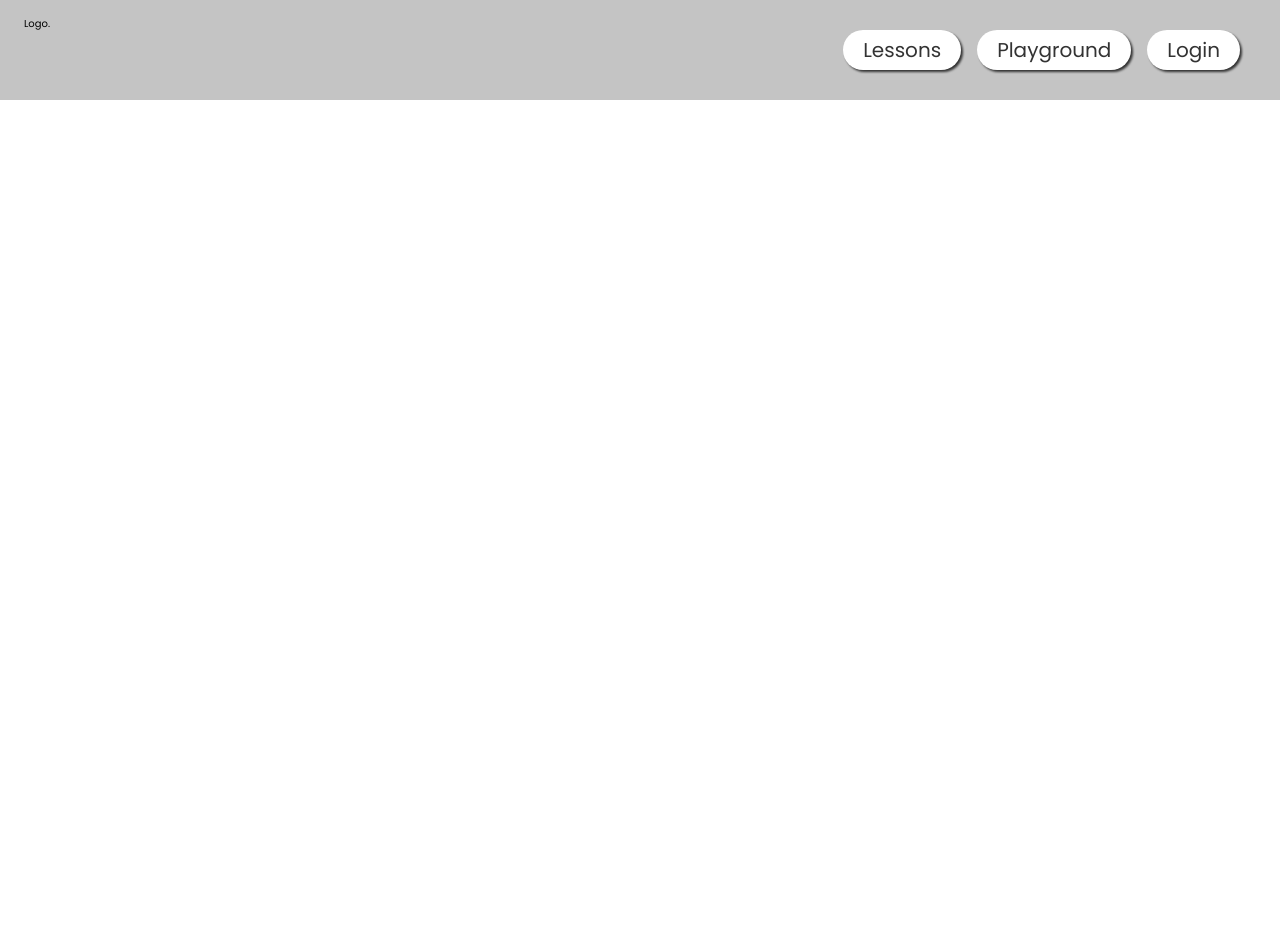
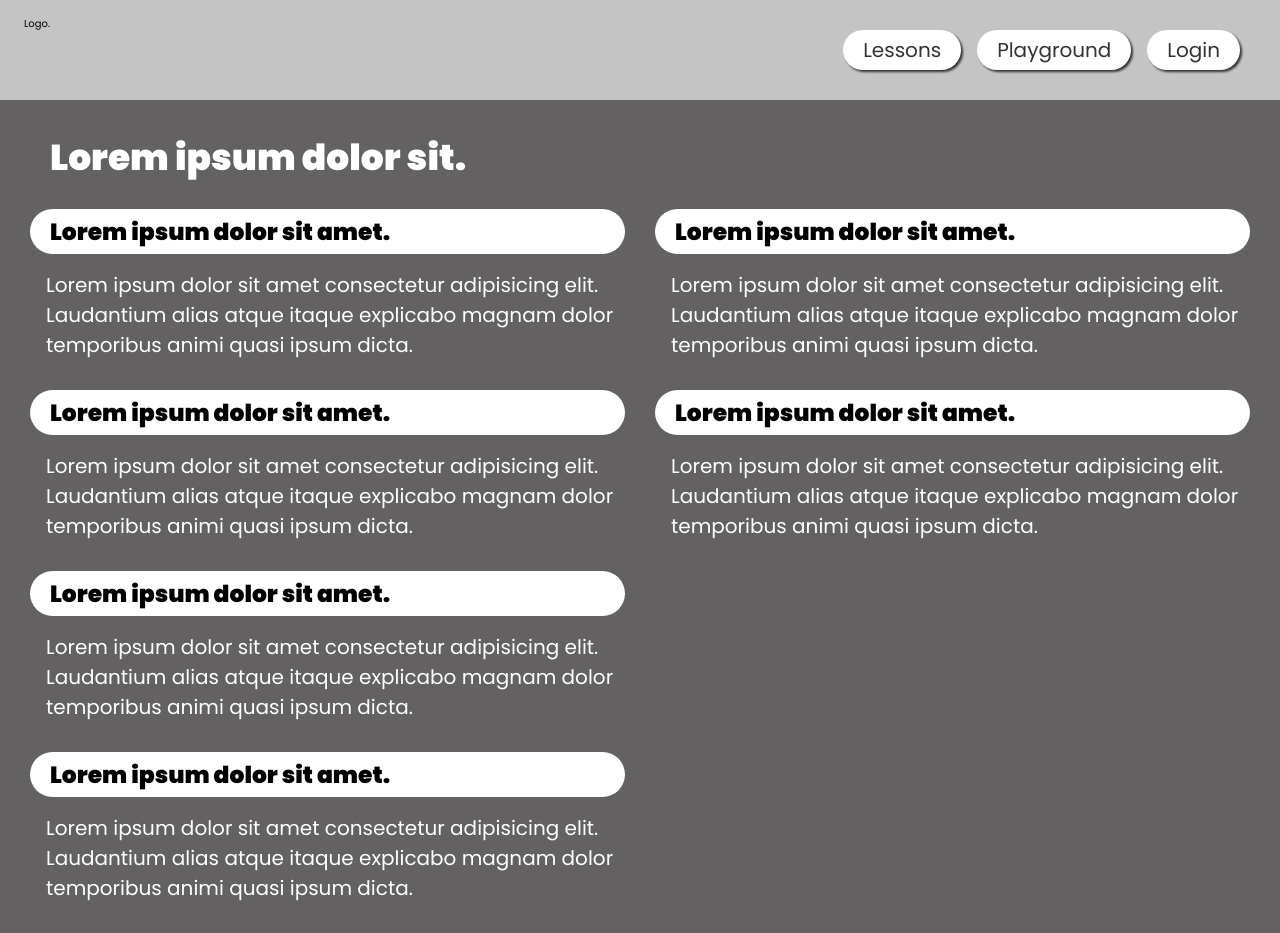
Before and after one commit to DakotahGodfrey/illuminate-dev, a React (Create React App) app in the folder client/: page /lessons in a window 1280 px wide. Before the commit the page ends 800 px from the top, so only its background shows below. Built offline with nearby package versions, Linux system fonts and the light colour scheme; no server answers.

Commit message:
add route and components for lessons page

```diff
--- /dev/null
+++ b/client/src/pages/Lessons.tsx
@@ -0,0 +1,104 @@
+import styled from 'styled-components';
+import { Link } from 'react-router-dom';
+const LessonsWrapper = styled.main`
+  padding: 3rem;
+  min-height: calc(100vh - 10rem);
+  background-color: #636161;
+  h2 {
+    margin-bottom: 2.4rem;
+    padding-left: 2rem;
+    font-size: 3.6rem;
+    color: #fff;
+  }
+  section {
+    display: grid;
+    grid-template-columns: 1fr 1fr;
+    grid-template-rows: repeat(4, 1fr);
+    gap: 3rem;
+    justify-items: center;
+    grid-auto-flow: column;
+  }
+  .lesson {
+    font-size: 2rem;
+    max-width: 55ch;
+    h3 {
+      background-color: #fff;
+      color: black;
+      padding: 0.5rem 2rem;
+      border-radius: 50px;
+      margin-bottom: 1.6rem;
+      &:hover {
+        text-decoration: underline;
+      }
+    }
+    p {
+      color: #fff;
+      margin-left: 1.6rem;
+    }
+  }
+`;
+interface LessonItemProps {
+  lesson: {
+    id: number;
+    title: string;
+    body: string;
+  };
+}
+const lessons = [
+  {
+    title: 'Lorem ipsum dolor sit amet.',
+    id: 1,
+    body: 'Lorem ipsum dolor sit amet consectetur adipisicing elit. Laudantium alias atque itaque explicabo magnam dolor temporibus animi quasi ipsum dicta.',
+  },
+  {
+    title: 'Lorem ipsum dolor sit amet.',
+    id: 2,
+    body: 'Lorem ipsum dolor sit amet consectetur adipisicing elit. Laudantium alias atque itaque explicabo magnam dolor temporibus animi quasi ipsum dicta.',
+  },
+  {
+    title: 'Lorem ipsum dolor sit amet.',
+    id: 3,
+    body: 'Lorem ipsum dolor sit amet consectetur adipisicing elit. Laudantium alias atque itaque explicabo magnam dolor temporibus animi quasi ipsum dicta.',
+  },
+  {
+    title: 'Lorem ipsum dolor sit amet.',
+    id: 4,
+    body: 'Lorem ipsum dolor sit amet consectetur adipisicing elit. Laudantium alias atque itaque explicabo magnam dolor temporibus animi quasi ipsum dicta.',
+  },
+  {
+    title: 'Lorem ipsum dolor sit amet.',
+    id: 5,
+    body: 'Lorem ipsum dolor sit amet consectetur adipisicing elit. Laudantium alias atque itaque explicabo magnam dolor temporibus animi quasi ipsum dicta.',
+  },
+  {
+    title: 'Lorem ipsum dolor sit amet.',
+    id: 6,
+    body: 'Lorem ipsum dolor sit amet consectetur adipisicing elit. Laudantium alias atque itaque explicabo magnam dolor temporibus animi quasi ipsum dicta.',
+  },
+];
+
+const LessonItem: React.FC<LessonItemProps> = ({ lesson }) => {
+  return (
+    <article className='lesson'>
+      <Link to={`lessons/${lesson.id}`}>
+        <h3>{lesson.title}</h3>
+      </Link>
+      <p>{lesson.body}</p>
+    </article>
+  );
+};
+
+const Lessons = () => {
+  return (
+    <LessonsWrapper>
+      <h2>Lorem ipsum dolor sit.</h2>
+      <section>
+        {lessons.map((lesson) => (
+          <LessonItem lesson={lesson} key={lesson.id} />
+        ))}
+      </section>
+    </LessonsWrapper>
+  );
+};
+
+export default Lessons;
--- a/client/src/pages/index.ts
+++ b/client/src/pages/index.ts
@@ -1,4 +1,5 @@
 import Home from './Home';
+import Lessons from './Lessons';
 import Playground from './Playground';
 
-export { Home, Playground };
+export { Home, Playground, Lessons };
--- a/client/src/views/Unauthenticated.tsx
+++ b/client/src/views/Unauthenticated.tsx
@@ -1,10 +1,11 @@
 import { Switch, Route } from 'react-router-dom';
-import { Home, Playground } from 'pages';
+import { Home, Lessons, Playground } from 'pages';
 const Unauthenticated: React.FC = () => {
   return (
     <Switch>
       <Route exact path='/' component={Home} />
       <Route exact path='/playground' component={Playground} />
+      <Route exact path='/lessons' component={Lessons} />
     </Switch>
   );
 };
```
